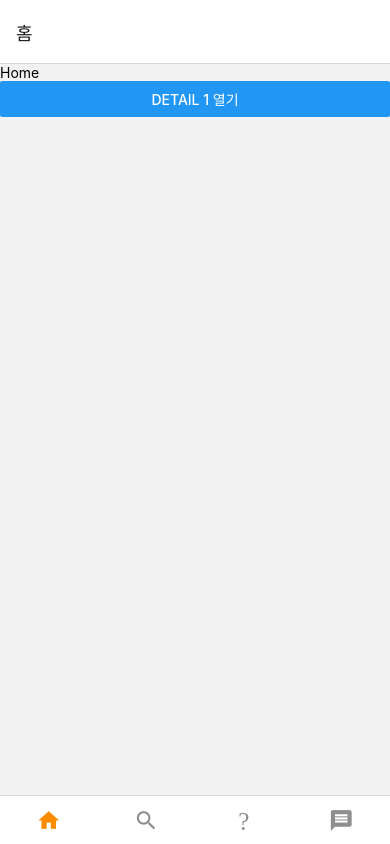
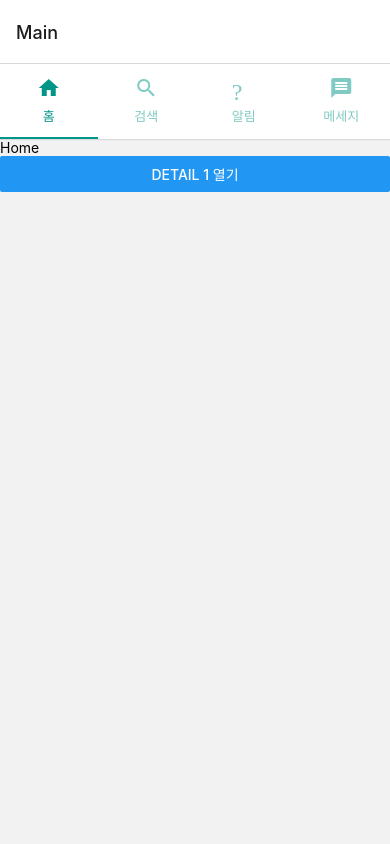
Before and after one commit to Wony-Lee/RN_ROUTE_STUDY, a React Native app: screen /Main in a window 390 px wide. Built offline with nearby package versions, Linux system fonts and the light colour scheme.

Commit message:
meterial top navigator

```diff
--- a/App.js
+++ b/App.js
@@ -21,7 +21,7 @@ const App = () => {
         <Stack.Screen
           name={"Main"}
           component={MainScreen}
-          options={{headerShown:false}}
+
         />
         <Stack.Screen
           name={"Detail"}
--- a/package.json
+++ b/package.json
@@ -12,14 +12,17 @@
   "dependencies": {
     "@react-navigation/bottom-tabs": "^6.3.1",
     "@react-navigation/drawer": "^6.1.8",
+    "@react-navigation/material-top-tabs": "^6.2.1",
     "@react-navigation/native": "^6.0.8",
     "@react-navigation/native-stack": "^6.6.1",
     "react": "17.0.2",
     "react-native": "0.68.0",
     "react-native-gesture-handler": "^2.1.0",
+    "react-native-pager-view": "^5.4.15",
     "react-native-reanimated": "^2.3.1",
     "react-native-safe-area-context": "^4.2.4",
     "react-native-screens": "^3.13.1",
+    "react-native-tab-view": "^3.1.1",
     "react-native-vector-icons": "^9.1.0"
   },
   "devDependencies": {
--- a/screens/MainScreen.js
+++ b/screens/MainScreen.js
@@ -1,9 +1,12 @@
 import React from 'react';
-import { createBottomTabNavigator } from '@react-navigation/bottom-tabs'
+
+import { createMaterialTopTabNavigator } from '@react-navigation/material-top-tabs'
 import {Button, Text, View} from "react-native";
 import Icon from "react-native-vector-icons/MaterialIcons";
+import {SafeAreaContext} from "react-native-safe-area-context";
 
-const Tab = createBottomTabNavigator();
+const Tab = createMaterialTopTabNavigator();
+
 
 const HomeScreen = ({navigation}) => {
   return (
@@ -31,11 +34,15 @@ const MessageScreen = () => {
 
 const MainScreen = () => {
   return (
+
     <Tab.Navigator
       initialRouteName="Home"
-      tabBarOptions={{
-        activeTintColor:'#fb8c00',
-        showLabel:false,
+      screenOptions={{
+
+        tabBarIndicatorStyle: {
+          backgroundColor: '#009688'
+        },
+        tabBarActiveTintColor:'#009688'
       }}
     >
       <Tab.Screen
@@ -43,8 +50,8 @@ const MainScreen = () => {
         component={HomeScreen}
         options={{
           title:'홈',
-          tabBarIcon:({color, size}) => (
-            <Icon name={"home"} color={color} size={size} />
+          tabBarIcon:({color}) => (
+            <Icon name={"home"} color={color} size={24}/>
           ),
         }}
       />
@@ -53,8 +60,8 @@ const MainScreen = () => {
         component={SearchScreen}
         options={{
           title:'검색',
-          tabBarIcon:({color,size}) => (
-            <Icon name={"search"} color={color} size={size} />
+          tabBarIcon:({color}) => (
+            <Icon name={"search"} color={color} size={24}/>
           ),
         }}
       />
@@ -63,8 +70,8 @@ const MainScreen = () => {
         component={NotificationScreen}
         options={{
           title:'알림',
-          tabBarIcon:({color,size}) => (
-            <Icon name={"notification"} color={color} size={size} />
+          tabBarIcon:({color}) => (
+            <Icon name={"notification"} color={color} size={24}/>
           ),
         }}
       />
@@ -73,12 +80,13 @@ const MainScreen = () => {
         component={MessageScreen}
         options={{
           title:'메세지',
-          tabBarIcon:({color, size}) => (
-            <Icon name={"message"} color={color} size={size} />
+          tabBarIcon:({color}) => (
+            <Icon name={"message"} color={color} size={24}/>
           ),
         }}
       />
     </Tab.Navigator>
+
   )
 };
 
```
Also changed, not shown: 2 other files (tests, documents, lock files or other folders).
